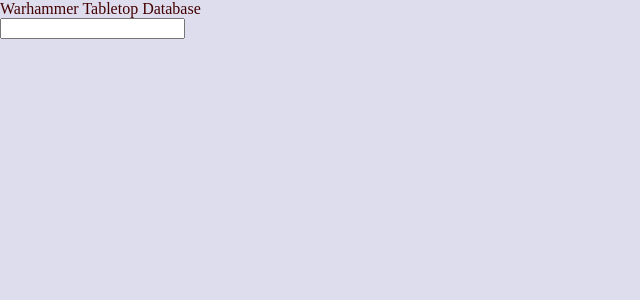
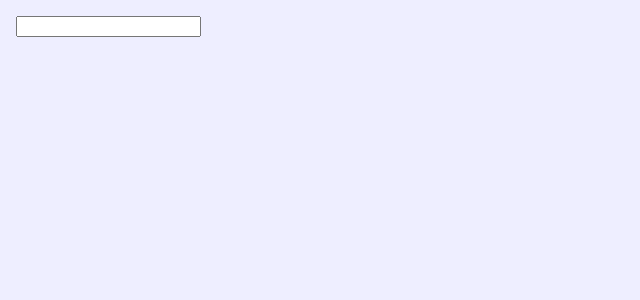
Before and after one commit to GilPalma/WTD, an Angular app: page / in a window 1280 px wide. Shown: the top 300 px of the page, without its empty margins (0-640 px from the left). Built offline with nearby package versions, Linux system fonts and the light colour scheme.

Commit message:
changes to gitignore, readme and sass

```diff
--- a/main.js
+++ b/main.js
@@ -23,6 +23,7 @@ function createWindow ()
 		window = null
 	})
 }
+
 // Create window on electron intialization
 app.on('ready', createWindow)
 // Quit when all windows are closed.
@@ -34,6 +35,7 @@ app.on('window-all-closed', function ()
 		app.quit()
 	}
 })
+
 app.on('activate', function ()
 {
 	// macOS specific close process
--- a/src/app/app.component.html
+++ b/src/app/app.component.html
@@ -1,10 +1,10 @@
 <header>
-	<div class='title'>{{fullTitle}}</div>
+	<!--<div class='title'>{{fullTitle}}</div>-->
 </header>
 
 <div class="mainContainer">
 		<input type="text" class="searchField" [(ngModel)]="filter">
-		<p>{{filter}}</p>
+		<!--<p>{{filter}}</p>-->
 		<!--<div *ngFor="let unit of units | unitFilter: filter">
 		</div>-->
 </div>
--- a/src/app/app.component.sass
+++ b/src/app/app.component.sass
@@ -0,0 +1,4 @@
+.mainContainer
+	padding: 1em
+
+.searchField
--- a/src/styles.sass
+++ b/src/styles.sass
@@ -1,6 +1,6 @@
 /* You can add global styles to this file, and also import other style files */
 
-$background-color: #DDDDEE
+$background-color: #EEEEFF
 $primary-color: #440000
 
 
```
Also changed, not shown: src/app/app.module.ts (indentation only), 2 other files (tests, documents, lock files or other folders).
